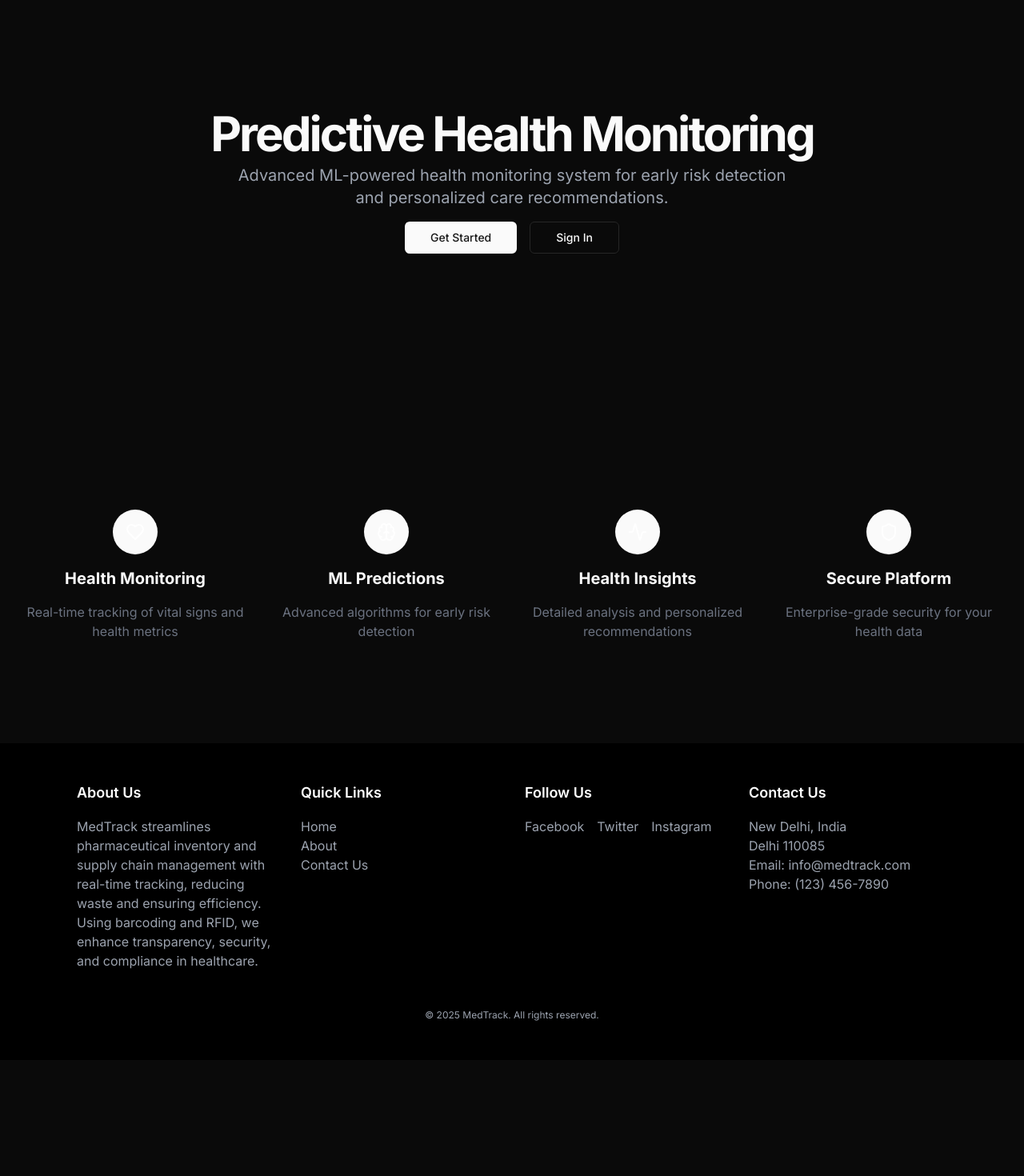
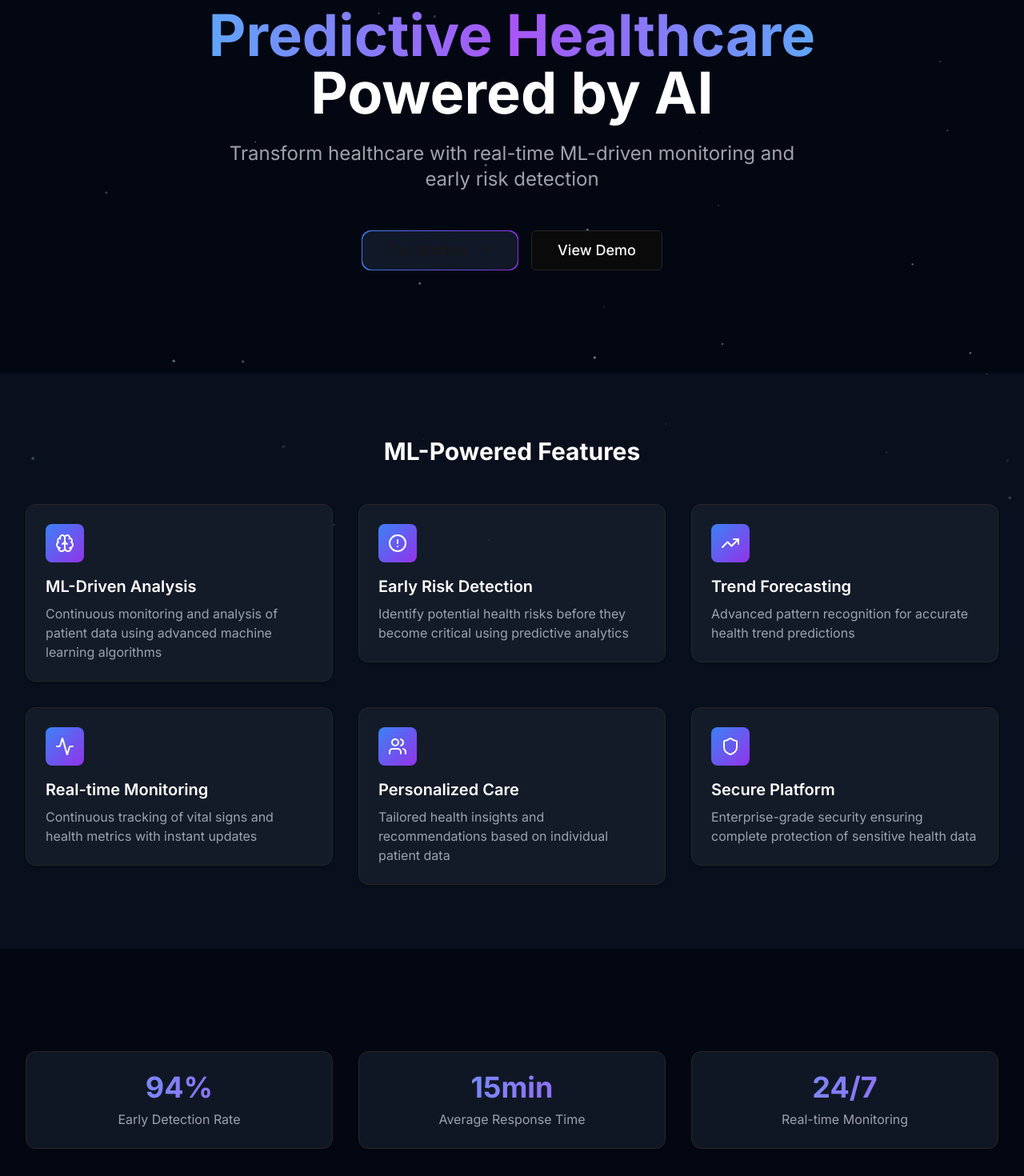
Before and after one commit to Shash-04/ML-Healthcare, a Next.js app: page / in a window 1280 px wide. Shown: the part 120-1590 px from the top of the page at 80% size. Before the commit the page ends 1445 px from the top, so only its background shows below. Built offline with nearby package versions, Linux system fonts and the light colour scheme.

Commit message:
improved landing page

```diff
--- a/src/app/layout.tsx
+++ b/src/app/layout.tsx
@@ -1,30 +1,38 @@
-import type { Metadata } from "next";
-import { Inter,Geist,Geist_Mono } from "next/font/google";
-import AuthProvider from "@/context/AuthProvider";
-import "./globals.css";
-import type React from "react";
+import type { Metadata } from 'next';
+import { Inter, Geist, Geist_Mono } from 'next/font/google';
+import AuthProvider from '@/context/AuthProvider';
+import './globals.css';
+import type { ReactNode } from 'react';
+import Head from 'next/head'; // Import Head from next/head
 
-const inter = Inter({ subsets: ["latin"] });
+const inter = Inter({ subsets: ['latin'] });
 
-const geistSans = Geist({ subsets: ["latin"], variable: "--font-geist" });
-const geistMono = Geist_Mono({ subsets: ["latin"], variable: "--font-geist-mono" });
-
+const geistSans = Geist({ subsets: ['latin'], variable: '--font-geist' });
+const geistMono = Geist_Mono({
+  subsets: ['latin'],
+  variable: '--font-geist-mono',
+});
 
 export const metadata: Metadata = {
-  title: "HealthMonitor - Predictive Health Monitoring",
-  description: "ML-powered health monitoring and prediction system",
+  title: 'HealthMonitor - Predictive Health Monitoring',
+  description: 'ML-powered health monitoring and prediction system',
 };
 
-
-export default function RootLayout({ children }: { children: React.ReactNode }) {
+export default function RootLayout({ children }: { children: ReactNode }) {
   return (
-    <html lang="en" className="dark">
-      <AuthProvider>
-      <body className={`${geistSans.variable} ${geistMono.variable} ${inter.className} antialiased`}>
-        {children}
+    <html lang='en'>
+      <Head>
+        <title>HealthMonitor - Predictive Health Monitoring</title>
+        <meta
+          name='description'
+          content='ML-powered health monitoring and prediction system'
+        />
+      </Head>
+      <body
+        className={`${geistSans.variable} ${geistMono.variable} ${inter.className} antialiased dark`}
+      >
+        <AuthProvider>{children}</AuthProvider>
       </body>
-      </AuthProvider>
-
     </html>
   );
 }
--- a/src/app/page.tsx
+++ b/src/app/page.tsx
@@ -1,82 +1,307 @@
+'use client';
+import {
+  Shield,
+  Brain,
+  Activity,
+  TrendingUp,
+  Users,
+  AlertCircle,
+  ChevronRight,
+} from 'lucide-react';
+import { motion } from 'framer-motion';
+import { Button } from '@/components/ui/button';
+import { Card, CardContent } from '@/components/ui/card';
+import Footer from '@/components/ui/Footer';
 import Link from 'next/link';
-import { Button } from '@/components/ui/button';
-import { Activity, Brain, Heart, Shield } from 'lucide-react';
-import Footer from '@/components/ui/Footer';
-import Navbar from '@/components/ui/navbar';
+import { FloatingParticles } from '@/components/ui/floating-particles';
+import { AnimatedGradientBorder } from '@/components/ui/animated-gradient-border';
+import { useState } from 'react';
 
+export default function LandingPage() {
+  const [hoveredFeature, setHoveredFeature] = useState<number | null>(null);
 
-export default function Home() {
+  const container = {
+    hidden: { opacity: 0 },
+    show: {
+      opacity: 1,
+      transition: {
+        staggerChildren: 0.1,
+      },
+    },
+  };
+
+  const item = {
+    hidden: { opacity: 0, y: 20 },
+    show: { opacity: 1, y: 0 },
+  };
+
   return (
-    <div className='flex flex-col min-h-screen'>
-      <Navbar />
-      <main className='flex-1'>
-        <section className='w-full py-12 md:py-24 lg:py-32 xl:py-48'>
-          <div className='container px-4 md:px-6'>
-            <div className='flex flex-col items-center space-y-4 text-center'>
-              <div className='space-y-2'>
-                <h1 className='text-3xl font-bold tracking-tighter sm:text-4xl md:text-5xl lg:text-6xl/none'>
-                  Predictive Health Monitoring
-                </h1>
-                <p className='mx-auto max-w-[700px] text-gray-500 md:text-xl dark:text-gray-400'>
-                  Advanced ML-powered health monitoring system for early risk
-                  detection and personalized care recommendations.
-                </p>
-              </div>
-              <div className='space-x-4'>
-                <Button asChild size='lg'>
-                  <Link href='/sign-up'>Get Started</Link>
+    <div className='min-h-screen bg-gray-950 relative'>
+      <FloatingParticles />
+
+      <main className='relative z-10'>
+        {/* Hero Section */}
+        <section className='relative py-32 overflow-hidden'>
+          <motion.div
+            initial={{ opacity: 0 }}
+            animate={{ opacity: 1 }}
+            transition={{ duration: 1 }}
+            className='max-w-7xl mx-auto px-4 sm:px-6 lg:px-8'
+          >
+            <div className='text-center'>
+              <motion.h1
+                initial={{ y: 20, opacity: 0 }}
+                animate={{ y: 0, opacity: 1 }}
+                transition={{ duration: 0.8 }}
+                className='text-5xl md:text-7xl font-bold mb-6'
+              >
+                <span className='bg-clip-text text-transparent bg-gradient-to-r from-blue-400 via-purple-500 to-blue-400'>
+                  Predictive Healthcare
+                </span>
+                <br />
+                <span className='text-white'>Powered by AI</span>
+              </motion.h1>
+
+              <motion.p
+                initial={{ y: 20, opacity: 0 }}
+                animate={{ y: 0, opacity: 1 }}
+                transition={{ duration: 0.8, delay: 0.2 }}
+                className='text-gray-400 text-xl md:text-2xl max-w-3xl mx-auto mb-12'
+              >
+                Transform healthcare with real-time ML-driven monitoring and
+                early risk detection
+              </motion.p>
+
+              <motion.div
+                initial={{ y: 20, opacity: 0 }}
+                animate={{ y: 0, opacity: 1 }}
+                transition={{ duration: 0.8, delay: 0.4 }}
+                className='flex flex-col sm:flex-row justify-center gap-4'
+              >
+                <AnimatedGradientBorder>
+                  <Button
+                    asChild
+                    className='w-full sm:w-auto from-neutral-300 text-lg py-6 px-8 bg-transparent hover:bg-gray-800/50'
+                  >
+                    <Link href='/sign-up'>
+                      Get Started
+                      <ChevronRight className='ml-2 h-5 w-5' />
+                    </Link>
+                  </Button>
+                </AnimatedGradientBorder>
+
+                <Button
+                  asChild
+                  variant='outline'
+                  className='w-full sm:w-auto text-lg py-6 px-8'
+                >
+                  <Link href='/dashboards/health-data'>View Demo</Link>
                 </Button>
-                <Button variant="outline" size="lg" asChild>
-                  <Link href="/sign-in">Sign In</Link>
-                </Button>
-              </div>
+              </motion.div>
             </div>
+          </motion.div>
+        </section>
+
+        {/* Features Grid */}
+        <section className='py-20 bg-gray-900/50'>
+          <div className='max-w-7xl mx-auto px-4 sm:px-6 lg:px-8'>
+            <motion.h2
+              initial={{ opacity: 0, y: 20 }}
+              whileInView={{ opacity: 1, y: 0 }}
+              viewport={{ once: true }}
+              className='text-3xl font-bold text-center text-white mb-12'
+            >
+              ML-Powered Features
+            </motion.h2>
+
+            <motion.div
+              variants={container}
+              initial='hidden'
+              whileInView='show'
+              viewport={{ once: true }}
+              className='grid grid-cols-1 md:grid-cols-2 lg:grid-cols-3 gap-8'
+            >
+              {features.map((feature, index) => (
+                <FeatureCard
+                  key={index}
+                  index={index}
+                  {...feature}
+                  isHovered={hoveredFeature === index}
+                  onHover={() => setHoveredFeature(index)}
+                  onLeave={() => setHoveredFeature(null)}
+                />
+              ))}
+            </motion.div>
           </div>
         </section>
-        <section className="w-full py-12 md:py-24 lg:py-32 ">
-          <div className="container px-4 md:px-6">
-            <div className="grid gap-6 lg:grid-cols-4 md:grid-cols-2">
-              <div className="flex flex-col items-center space-y-4">
-                <div className="p-4 bg-primary rounded-full">
-                  <Heart className="w-6 h-6 text-white" />
-                </div>
-                <h3 className='text-xl font-bold'>Health Monitoring</h3>
-                <p className='text-center text-gray-500'>
-                  Real-time tracking of vital signs and health metrics
-                </p>
-              </div>
-              <div className='flex flex-col items-center space-y-4'>
-                <div className='p-4 bg-primary rounded-full'>
-                  <Brain className='w-6 h-6 text-white' />
-                </div>
-                <h3 className='text-xl font-bold'>ML Predictions</h3>
-                <p className='text-center text-gray-500'>
-                  Advanced algorithms for early risk detection
-                </p>
-              </div>
-              <div className='flex flex-col items-center space-y-4'>
-                <div className='p-4 bg-primary rounded-full'>
-                  <Activity className='w-6 h-6 text-white' />
-                </div>
-                <h3 className='text-xl font-bold'>Health Insights</h3>
-                <p className='text-center text-gray-500'>
-                  Detailed analysis and personalized recommendations
-                </p>
-              </div>
-              <div className='flex flex-col items-center space-y-4'>
-                <div className='p-4 bg-primary rounded-full'>
-                  <Shield className='w-6 h-6 text-white' />
-                </div>
-                <h3 className='text-xl font-bold'>Secure Platform</h3>
-                <p className='text-center text-gray-500'>
-                  Enterprise-grade security for your health data
-                </p>
-              </div>
+
+        {/* Stats Section */}
+        <section className='w-full py-12 md:py-24 lg:py-32'>
+          <motion.div
+            initial={{ opacity: 0, y: 20 }}
+            whileInView={{ opacity: 1, y: 0 }}
+            viewport={{ once: true }}
+            className='max-w-7xl mx-auto px-4 sm:px-6 lg:px-8'
+          >
+            <div className='grid grid-cols-1 md:grid-cols-3 gap-8'>
+              {stats.map((stat, index) => (
+                <StatCard key={index} {...stat} />
+              ))}
             </div>
-          </div>
+          </motion.div>
+        </section>
+        {/* CTA Section */}
+        <section className='py-20 relative overflow-hidden'>
+          <div className='absolute inset-0 bg-gradient-to-br from-blue-500/10 to-purple-600/10' />
+          <motion.div
+            initial={{ opacity: 0, y: 20 }}
+            whileInView={{ opacity: 1, y: 0 }}
+            viewport={{ once: true }}
+            className='max-w-4xl mx-auto text-center px-4 sm:px-6 lg:px-8 relative'
+          >
+            <h2 className='text-3xl font-bold text-white mb-6'>
+              Ready to Transform Healthcare?
+            </h2>
+            <p className='text-gray-400 mb-8'>
+              Join healthcare providers worldwide in revolutionizing patient
+              care with ML-driven predictive analytics.
+            </p>
+            <AnimatedGradientBorder>
+              <Button
+                asChild
+                className='text-lg py-6 px-8 bg-transparent hover:bg-gray-800/50'
+              >
+                <Link href='/sign-up'>
+                  Start Free Trial
+                  <ChevronRight className='ml-2 h-5 w-5' />
+                </Link>
+              </Button>
+            </AnimatedGradientBorder>
+          </motion.div>
         </section>
       </main>
       <Footer />
     </div>
   );
 }
+
+// Feature Card Component
+function FeatureCard({
+  icon: Icon,
+  title,
+  description,
+  index,
+  isHovered,
+  onHover,
+  onLeave,
+}: {
+  icon: any;
+  title: string;
+  description: string;
+  index: number;
+  isHovered: boolean;
+  onHover: () => void;
+  onLeave: () => void;
+}) {
+  return (
+    <motion.div
+      variants={{
+        hidden: { opacity: 0, y: 20 },
+        show: { opacity: 1, y: 0 },
+      }}
+    >
+      <Card
+        className='group relative overflow-hidden bg-gray-800/50 hover:bg-gray-800 transition-all duration-300'
+        onMouseEnter={onHover}
+        onMouseLeave={onLeave}
+      >
+        <CardContent className='p-6'>
+          <motion.div
+            animate={{
+              scale: isHovered ? 1.1 : 1,
+              transition: { duration: 0.2 },
+            }}
+            className='w-12 h-12 bg-gradient-to-br from-blue-500 to-purple-600 rounded-lg flex items-center justify-center mb-4'
+          >
+            <Icon className='w-6 h-6 text-white' />
+          </motion.div>
+          <h3 className='text-xl font-semibold text-white mb-2'>{title}</h3>
+          <p className='text-gray-400'>{description}</p>
+        </CardContent>
+      </Card>
+    </motion.div>
+  );
+}
+
+// Stat Card Component
+function StatCard({ number, label }: { number: string; label: string }) {
+  return (
+    <motion.div
+      whileHover={{ scale: 1.05 }}
+      transition={{ type: 'spring', stiffness: 300 }}
+    >
+      <Card className='bg-gray-800/50 hover:bg-gray-800 transition-all duration-300'>
+        <CardContent className='p-6 text-center'>
+          <div className='text-4xl font-bold text-transparent bg-clip-text bg-gradient-to-r from-blue-400 to-purple-500 mb-2'>
+            {number}
+          </div>
+          <div className='text-gray-400'>{label}</div>
+        </CardContent>
+      </Card>
+    </motion.div>
+  );
+}
+
+const features = [
+  {
+    icon: Brain,
+    title: 'ML-Driven Analysis',
+    description:
+      'Continuous monitoring and analysis of patient data using advanced machine learning algorithms',
+  },
+  {
+    icon: AlertCircle,
+    title: 'Early Risk Detection',
+    description:
+      'Identify potential health risks before they become critical using predictive analytics',
+  },
+  {
+    icon: TrendingUp,
+    title: 'Trend Forecasting',
+    description:
+      'Advanced pattern recognition for accurate health trend predictions',
+  },
+  {
+    icon: Activity,
+    title: 'Real-time Monitoring',
+    description:
+      'Continuous tracking of vital signs and health metrics with instant updates',
+  },
+  {
+    icon: Users,
+    title: 'Personalized Care',
+    description:
+      'Tailored health insights and recommendations based on individual patient data',
+  },
+  {
+    icon: Shield,
+    title: 'Secure Platform',
+    description:
+      'Enterprise-grade security ensuring complete protection of sensitive health data',
+  },
+];
+
+const stats = [
+  {
+    number: '94%',
+    label: 'Early Detection Rate',
+  },
+  {
+    number: '15min',
+    label: 'Average Response Time',
+  },
+  {
+    number: '24/7',
+    label: 'Real-time Monitoring',
+  },
+];
--- /dev/null
+++ b/src/components/ui/animated-gradient-border.tsx
@@ -0,0 +1,18 @@
+"use client"
+import { motion } from "framer-motion";
+
+export const AnimatedGradientBorder = ({ children, className = "" }: { children: React.ReactNode, className?: string }) => {
+  return (
+    <div className="relative p-[1px] overflow-hidden rounded-xl bg-gradient-to-r from-blue-500 to-purple-600">
+      <motion.div
+        initial={{ backgroundPosition: "0 0" }}
+        animate={{ backgroundPosition: "200% 0" }}
+        transition={{ duration: 2, repeat: Infinity, ease: "linear" }}
+        className="absolute inset-0 bg-[length:200%_100%] bg-gradient-to-r from-blue-500 via-purple-600 to-blue-500"
+      />
+      <div className={`relative bg-gray-900 rounded-xl ${className}`}>
+        {children}
+      </div>
+    </div>
+  );
+};
--- /dev/null
+++ b/src/components/ui/floating-particles.tsx
@@ -0,0 +1,73 @@
+"use client"
+import { useEffect, useRef } from 'react';
+
+export const FloatingParticles = () => {
+  const canvasRef = useRef<HTMLCanvasElement>(null);
+
+  useEffect(() => {
+    const canvas = canvasRef.current;
+    if (!canvas) return;
+
+    const ctx = canvas.getContext('2d');
+    if (!ctx) return;
+
+    canvas.width = window.innerWidth;
+    canvas.height = window.innerHeight;
+
+    const particles: Array<{
+      x: number;
+      y: number;
+      radius: number;
+      dx: number;
+      dy: number;
+      opacity: number;
+    }> = [];
+
+    for (let i = 0; i < 50; i++) {
+      particles.push({
+        x: Math.random() * canvas.width,
+        y: Math.random() * canvas.height,
+        radius: Math.random() * 2,
+        dx: (Math.random() - 0.5) * 0.5,
+        dy: (Math.random() - 0.5) * 0.5,
+        opacity: Math.random() * 0.5 + 0.2,
+      });
+    }
+
+    const animate = () => {
+      ctx.clearRect(0, 0, canvas.width, canvas.height);
+
+      particles.forEach(particle => {
+        particle.x += particle.dx;
+        particle.y += particle.dy;
+
+        if (particle.x < 0 || particle.x > canvas.width) particle.dx *= -1;
+        if (particle.y < 0 || particle.y > canvas.height) particle.dy *= -1;
+
+        ctx.beginPath();
+        ctx.arc(particle.x, particle.y, particle.radius, 0, Math.PI * 2);
+        ctx.fillStyle = `rgba(148, 163, 184, ${particle.opacity})`;
+        ctx.fill();
+      });
+
+      requestAnimationFrame(animate);
+    };
+
+    animate();
+
+    const handleResize = () => {
+      canvas.width = window.innerWidth;
+      canvas.height = window.innerHeight;
+    };
+
+    window.addEventListener('resize', handleResize);
+    return () => window.removeEventListener('resize', handleResize);
+  }, []);
+
+  return (
+    <canvas
+      ref={canvasRef}
+      className="fixed inset-0 pointer-events-none z-0"
+    />
+  );
+};
```
